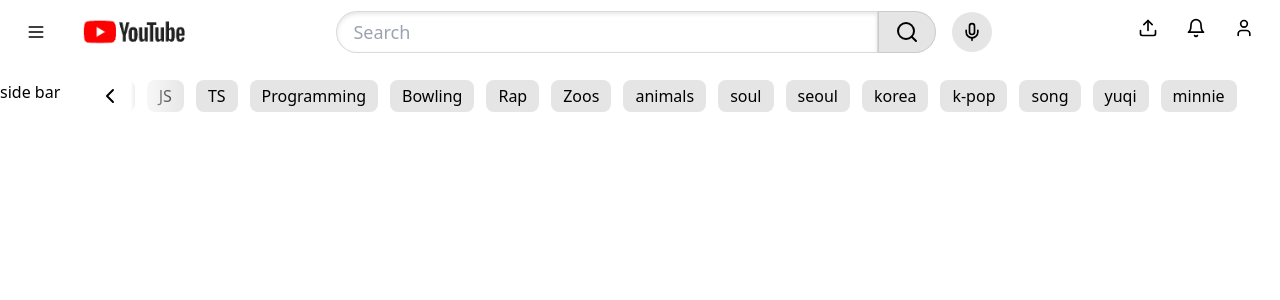
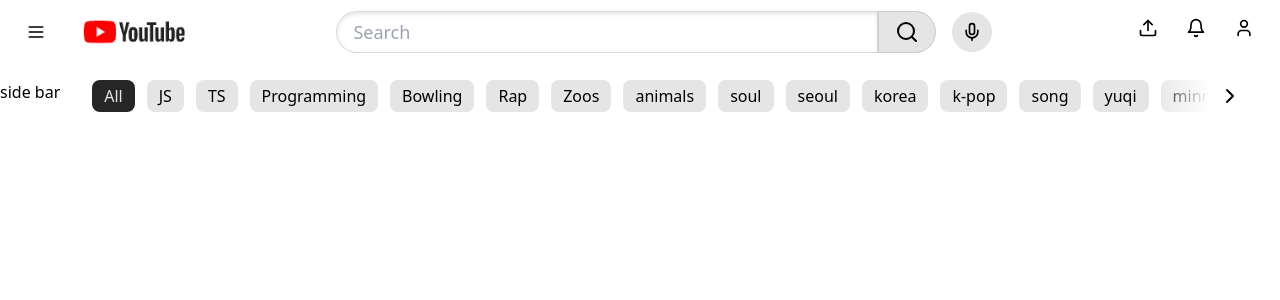
Before and after one commit to linWill-123/youtube, a React (Vite) app in the folder youtube/: page / in a window 1280 px wide. Shown: the top 300 px of the page. Built offline with nearby package versions, Linux system fonts and the light colour scheme.

Commit message:
arrow scrolling logic and visible logic

```diff
--- a/youtube/src/components/CategoryPills.tsx
+++ b/youtube/src/components/CategoryPills.tsx
@@ -1,5 +1,6 @@
-import { ChevronLeft } from "lucide-react";
+import { ChevronLeft, ChevronRight } from "lucide-react";
 import { Button } from "./Button";
+import { useEffect, useRef, useState } from "react";
 
 type CategoryPillProps = {
   categories: string[];
@@ -12,9 +13,39 @@
   selectedCategory,
   onSelect,
 }: CategoryPillProps) {
+  const [isLeftVisible, setIsLeftVisible] = useState(true);
+  const [isRightVisible, setIsRightVisible] = useState(true);
+  const [translate, setTranslate] = useState(0);
+  const containerRef = useRef<HTMLDivElement>(null);
+
+  useEffect(() => {
+    if (containerRef.current == null) return;
+
+    const observer = new ResizeObserver((entries) => {
+      const container = entries[0]?.target;
+      if (container === null) return;
+
+      setIsLeftVisible(translate > 0);
+      setIsRightVisible(
+        translate + container.clientWidth < container.scrollWidth
+      );
+    });
+
+    observer.observe(containerRef.current);
+
+    return () => {
+      observer.disconnect();
+    };
+  }, [categories, translate]);
+
+  const TRANSLATE_AMOUNT = 200;
+
   return (
-    <div className="overflow-x-hidden relative">
-      <div className="flex whitespace-nowrap gap-3 transition-transform w-[max-content]">
+    <div ref={containerRef} className="overflow-x-hidden relative">
+      <div
+        className="flex whitespace-nowrap gap-3 transition-transform w-[max-content]"
+        style={{ transform: `translateX(-${translate}px)` }}
+      >
         {categories.map((category) => (
           <Button
             key={category}
@@ -26,15 +57,53 @@
           </Button>
         ))}
       </div>
-      <div className=" absolute left-0 top-1/2 -translate-y-1/2 bg-gradient-to-r from-white from-40% to-transparent w-24 h-full">
+      {isLeftVisible && (
+        <div
+          className=" absolute left-0 top-1/2 -translate-y-1/2 bg-gradient-to-r from-white from-40% to-transparent
+                            w-24 h-full flex justify-start"
+        >
           <Button
             variant="ghost"
             size="icon"
             className="h-full aspect-square w-auto p-1.5"
+            onClick={() => {
+              setTranslate(() => {
+                const newTranslate = translate - TRANSLATE_AMOUNT;
+                if (newTranslate <= 0) return 0;
+                return newTranslate;
+              });
+            }}
           >
             <ChevronLeft />
           </Button>
         </div>
+      )}
+
+      {isRightVisible && (
+        <div
+          className=" absolute right-0 top-1/2 -translate-y-1/2 bg-gradient-to-l from-white from-40% to-transparent
+                            w-24 h-full flex justify-end"
+        >
+          <Button
+            variant="ghost"
+            size="icon"
+            className="h-full aspect-square w-auto p-1.5"
+            onClick={() => {
+              setTranslate(() => {
+                if (containerRef.current == null) return translate;
+
+                const newTranslate = translate + TRANSLATE_AMOUNT;
+                const edge = containerRef.current.scrollWidth;
+                const width = containerRef.current.clientWidth;
+                if (newTranslate + width >= edge) return edge - width;
+                return newTranslate;
+              });
+            }}
+          >
+            <ChevronRight />
+          </Button>
+        </div>
+      )}
     </div>
   );
 }
```
Lines whose indentation alone changed are shown as unchanged.
